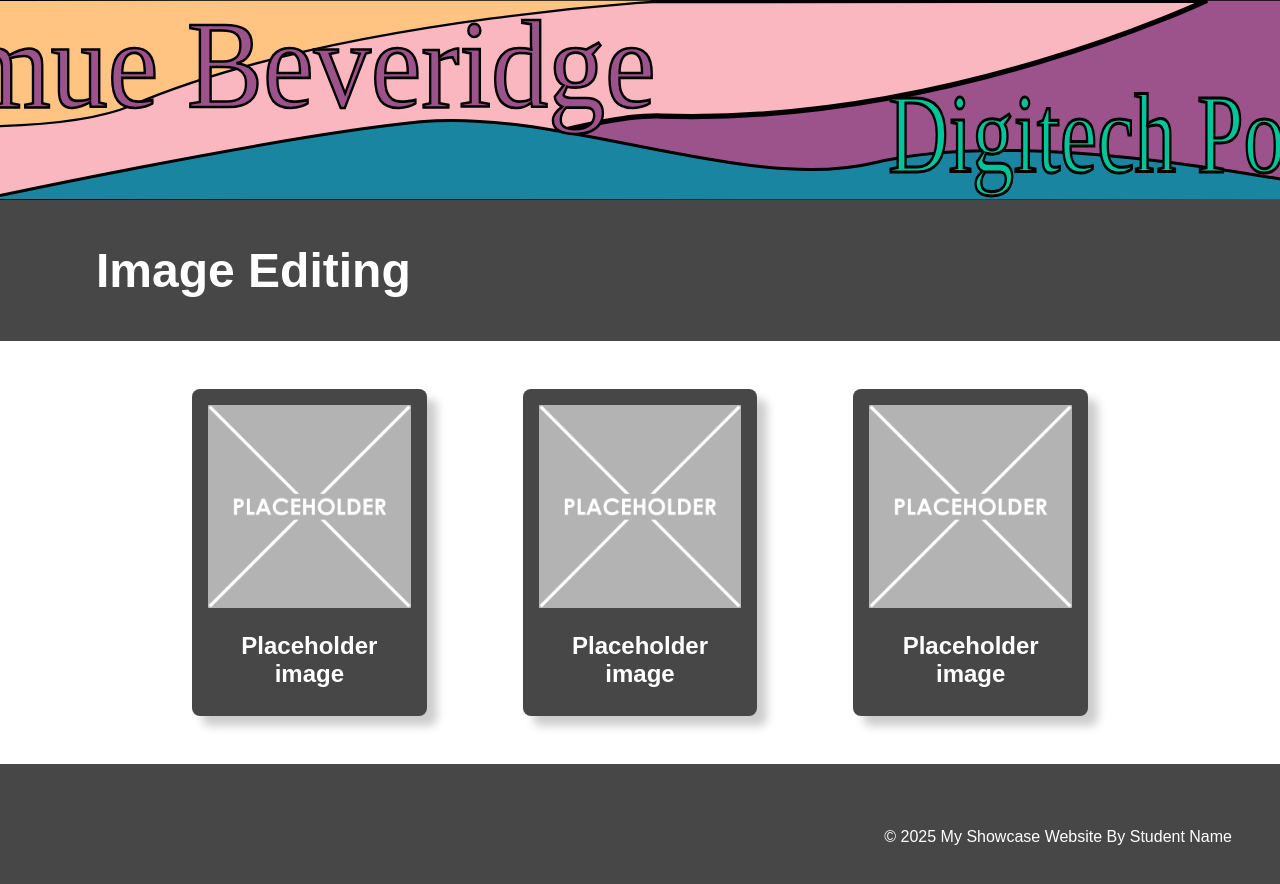
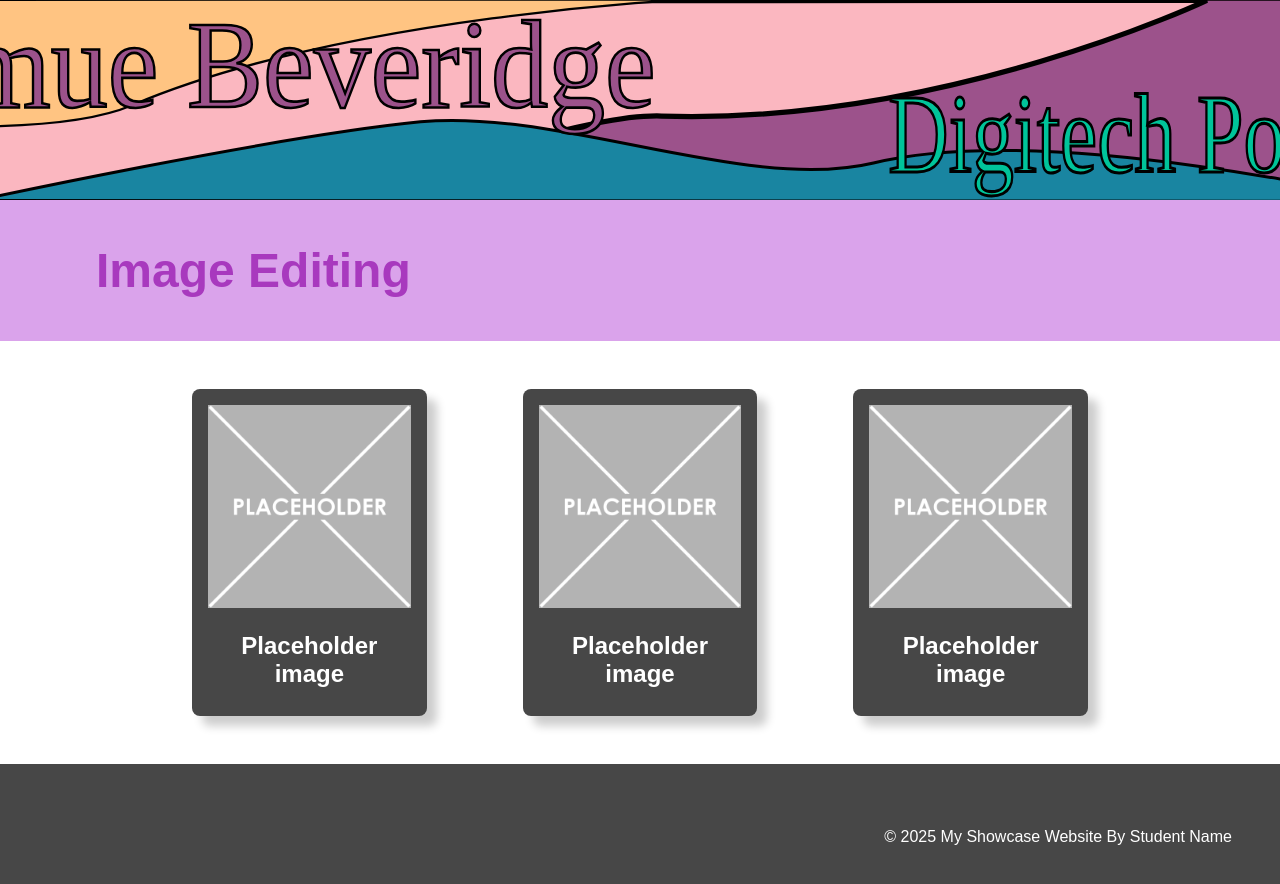
Before and after one commit to Nimue779/MyYear10Website, a plain HTML site: page index.html in a window 1280 px wide. Drawn offline with Linux system fonts and the light colour scheme.

Commit message:
topic title: background+text color change

```diff
--- a/style.css
+++ b/style.css
@@ -36,10 +36,10 @@ img {
 
 /* nice big font on a banner style background */
 .topic-title{
-    color: white;
+    color: rgb(168, 57, 190);
     font-size: 2em;
     padding: 0.1em 3em;
-    background-color: rgb(71, 71, 71);
+    background-color: rgb(218, 163, 235);
 }
 
 /* Three column grid with a nice big gap */
```
